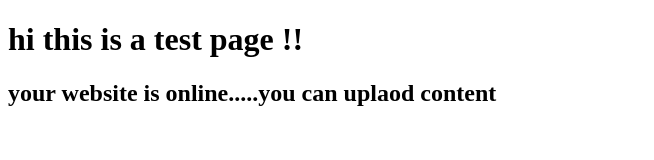
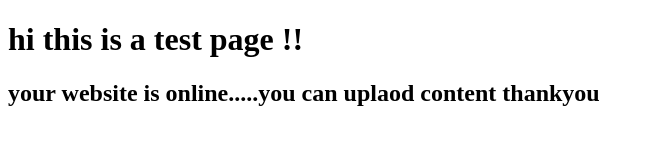
Before and after one commit to mishkamanish/test-site, a plain HTML site: page index.html in a window 1280 px wide. Shown: the whole page, without its empty margins (0-654 px from the left). Drawn offline with Linux system fonts and the light colour scheme.

Commit message:
Add files via upload

```diff
--- a/index.html
+++ b/index.html
@@ -5,6 +5,6 @@
 </head>
 <body>
 	<h1> hi this is a test page !! </h1>
-	<h2> your website is online.....you can uplaod content </h2>
+	<h2> your website is online.....you can uplaod content thankyou </h2>
 </body>
 </html>
```
